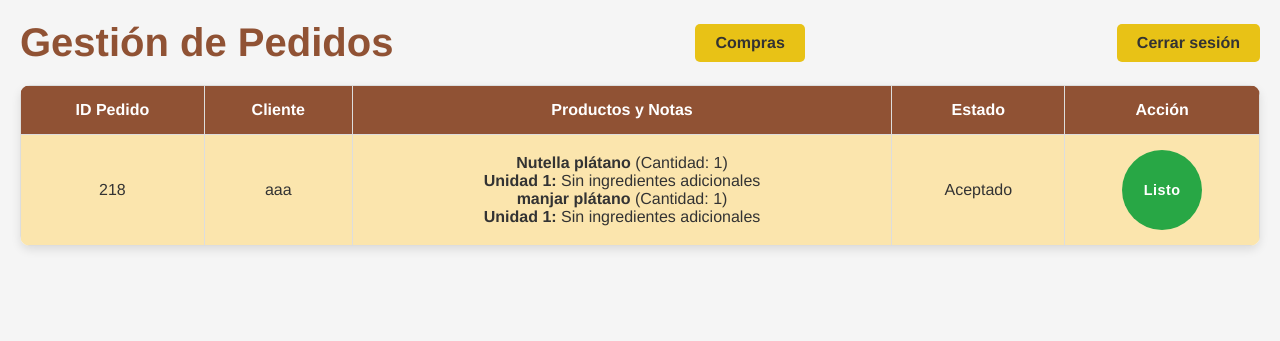
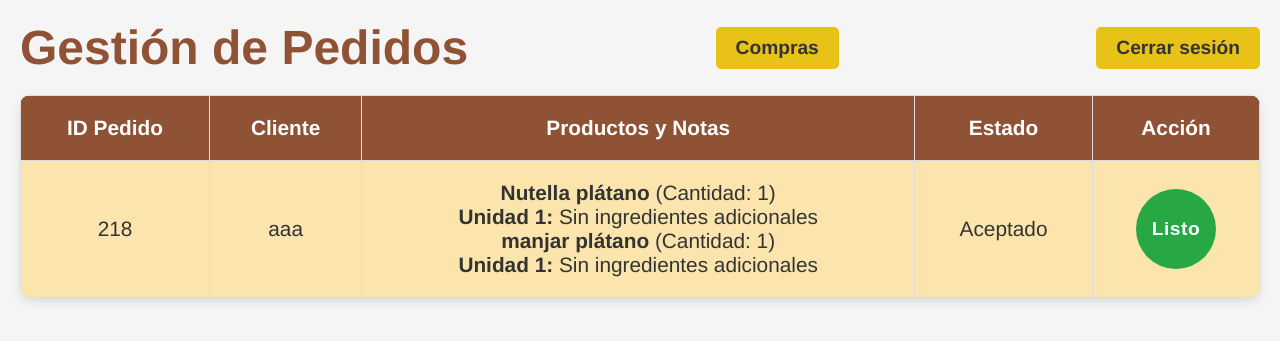
Before and after one commit to C2H5OH-hic/crepes, a Django app: page /chef/ in a window 1280 px wide. Shown: the top 341 px of the page. Run offline with Django 5.2, Linux system fonts and the light colour scheme; a user stored in the database is signed in; data comes from the database, SQL or seed files in the repository; data that the repository does not hold is empty.

Commit message:
arreglando la letra del chef

```diff
--- a/LaPatrana-main/myapp/static/css/chef.css
+++ b/LaPatrana-main/myapp/static/css/chef.css
@@ -1,6 +1,7 @@
 /* Estilo general */
 body {
     font-family: 'Helvetica Neue', Arial, sans-serif;
+    font-size: 1.2rem; /* Aumenta el tamaño general del texto */
     margin: 0;
     padding: 20px;
     background-color: #f5f5f5;
@@ -18,7 +19,7 @@ header {
 header h1 {
     text-align: center;
     color: #905234ff;
-    font-size: 2.5rem;
+    font-size: 3rem; /* Aumenta el tamaño del título */
     margin: 0;
 }
 
@@ -45,10 +46,11 @@ header h1 {
     border-radius: 10px;
     overflow: hidden;
     box-shadow: 0 4px 10px rgba(0, 0, 0, 0.1);
+    font-size: 1.3rem; /* Aumenta el tamaño del texto dentro de la tabla */
 }
 
 .table th, .table td {
-    padding: 15px;
+    padding: 20px; /* Aumenta el espaciado entre celdas para mejorar la legibilidad */
     text-align: center;
     border: 1px solid #ddd;
     color: #333333;
@@ -77,12 +79,13 @@ header h1 {
     height: 80px;
     border-radius: 50%;
     border: none;
-    font-size: 0.9rem;
+    font-size: 1.2rem; /* Hace que los botones sean más legibles */
     font-family: 'Poppins', Arial, sans-serif;
     font-weight: 600;
     letter-spacing: 0.5px;
     cursor: pointer;
     transition: all 0.3s ease;
+    padding: 12px 18px; /* Aumenta el tamaño del botón */
 }
 
 /* Colores de botones */
@@ -131,3 +134,23 @@ header h1 {
 .btn-compras:hover {
     background-color: #db8918ff;
 }
+
+/* Ajuste para pantallas pequeñas */
+@media (max-width: 768px) {
+    body {
+        font-size: 1.1rem;
+    }
+
+    header h1 {
+        font-size: 2.5rem;
+    }
+
+    .table {
+        font-size: 1.1rem;
+    }
+
+    .btn {
+        font-size: 1rem;
+        padding: 10px 15px;
+    }
+}
```
